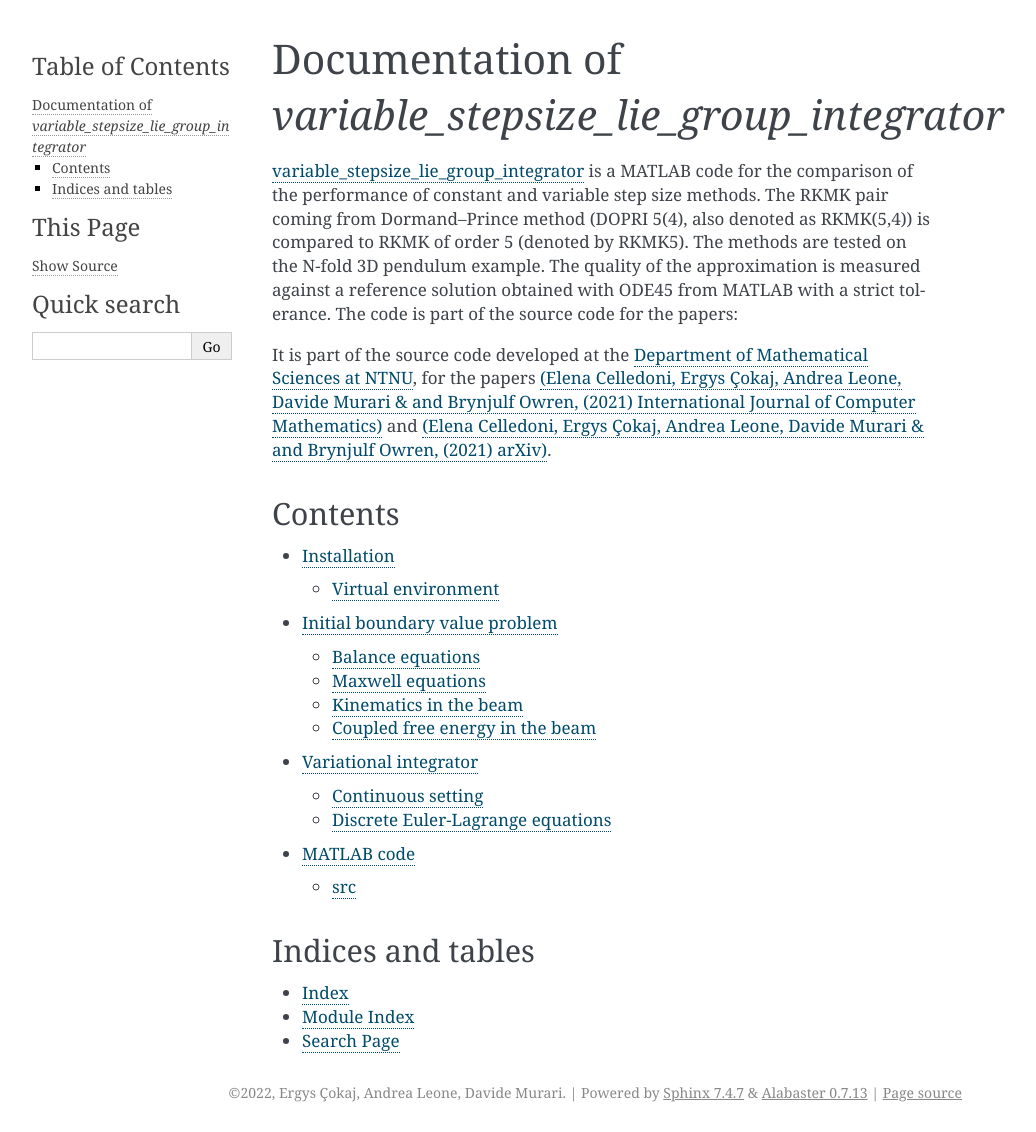
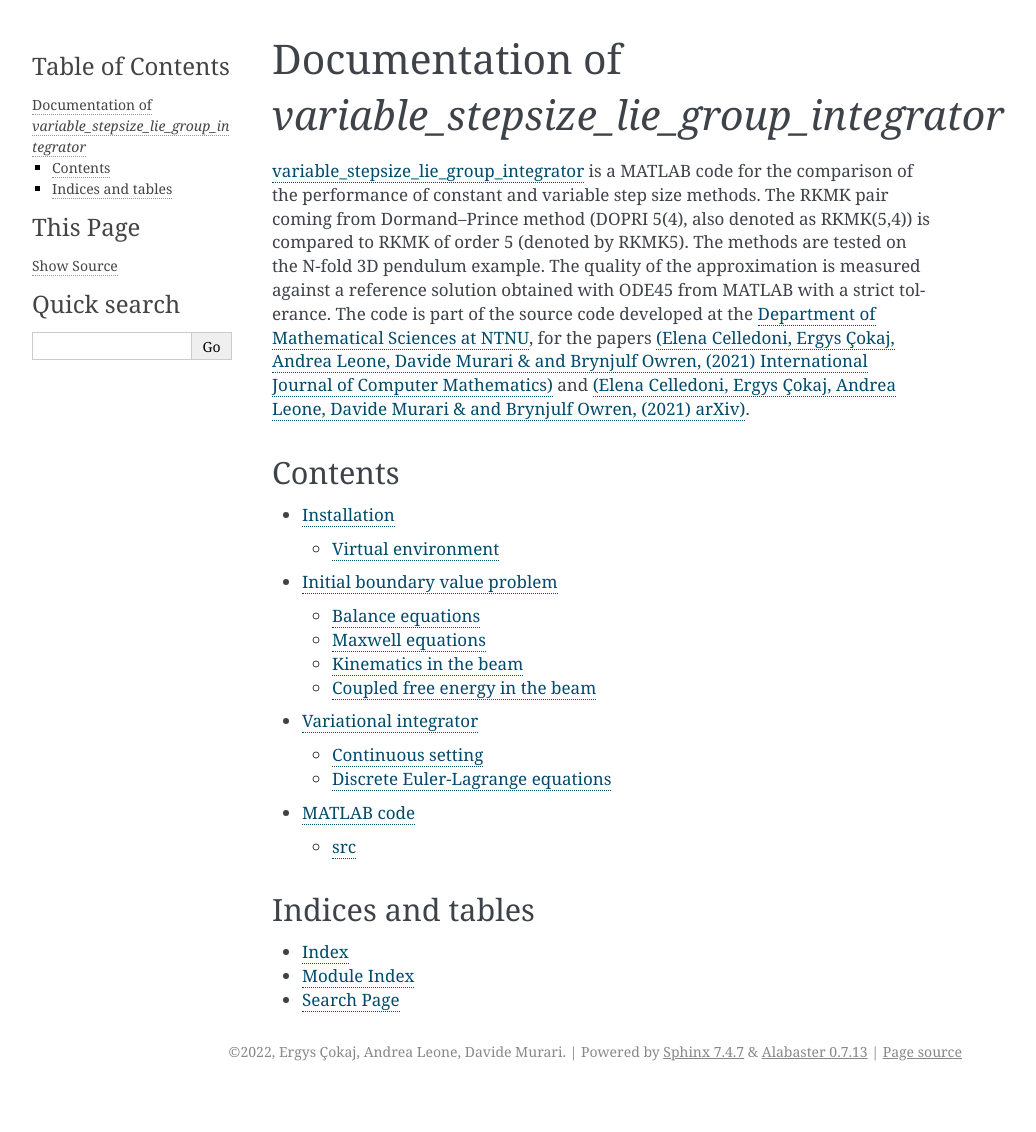
Before and after one commit to THREAD-3-2/variable_stepsize_lie_group_integrator, a Sphinx documentation site: the page built from docs/index.rst, in a window 1280 px wide. Shown: the whole page, without its empty margins (148-1184 px from the left). Built offline with Sphinx 7.4.7, drawn with Linux system fonts in a browser that asks for light colours; after the commit the page ends 1091 px from its top, so only the background shows below that.

Commit message:
Update index.rst

```diff
--- a/docs/index.rst
+++ b/docs/index.rst
@@ -7,10 +7,7 @@ is a MATLAB code for the comparison of the performance of constant and variable
 The RKMK pair coming from Dormand–Prince method (DOPRI 5(4), also denoted as RKMK(5,4)) is compared to RKMK of order 5 (denoted by RKMK5).
 The methods are tested on the N-fold 3D pendulum example. The quality of the
 approximation is measured against a reference solution obtained with ODE45 from
-MATLAB with a strict tolerance. The code is part of the source code for the papers:
-
-
-It is part of the source code developed at the `Department of Mathematical Sciences at NTNU <https://www.ntnu.edu/imf>`_, for the papers `(Elena Celledoni, Ergys Çokaj, Andrea Leone, Davide Murari & and Brynjulf Owren, (2021) International Journal of Computer Mathematics) <https://doi.org/10.1080/00207160.2021.1966772>`_ and `(Elena Celledoni, Ergys Çokaj, Andrea Leone, Davide Murari & and Brynjulf Owren, (2021) arXiv) <https://doi.org/10.48550/arXiv.2109.12325>`_.
+MATLAB with a strict tolerance. The code is part of the source code developed at the `Department of Mathematical Sciences at NTNU <https://www.ntnu.edu/imf>`_, for the papers `(Elena Celledoni, Ergys Çokaj, Andrea Leone, Davide Murari & and Brynjulf Owren, (2021) International Journal of Computer Mathematics) <https://doi.org/10.1080/00207160.2021.1966772>`_ and `(Elena Celledoni, Ergys Çokaj, Andrea Leone, Davide Murari & and Brynjulf Owren, (2021) arXiv) <https://doi.org/10.48550/arXiv.2109.12325>`_.
 
 
 Contents
```
